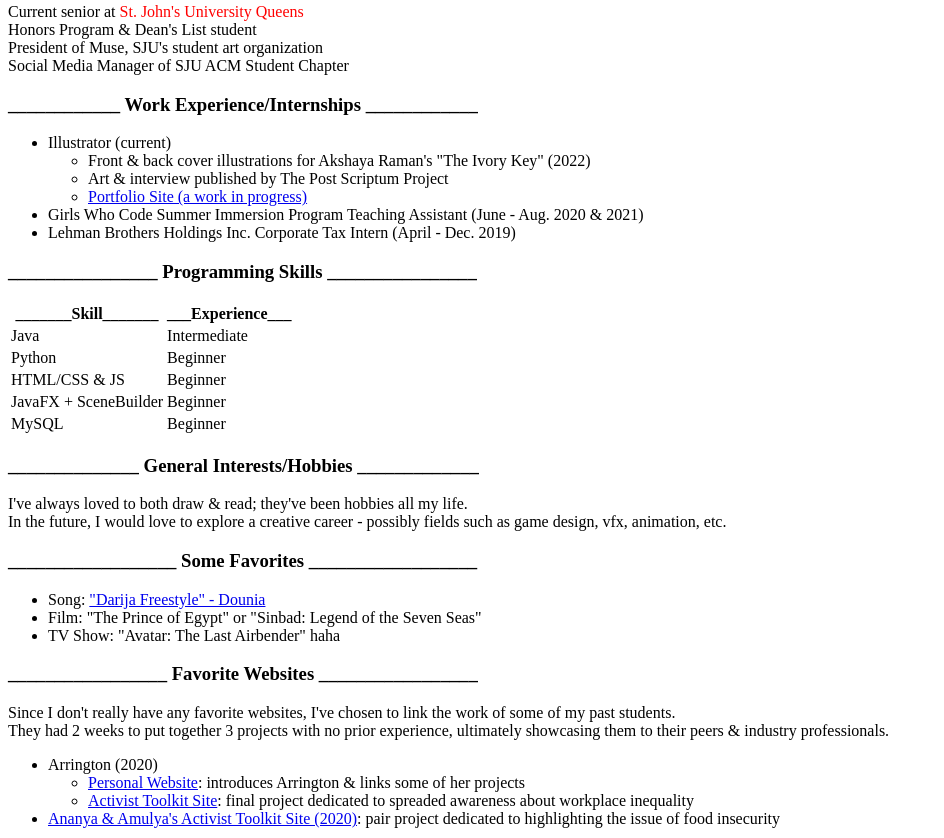
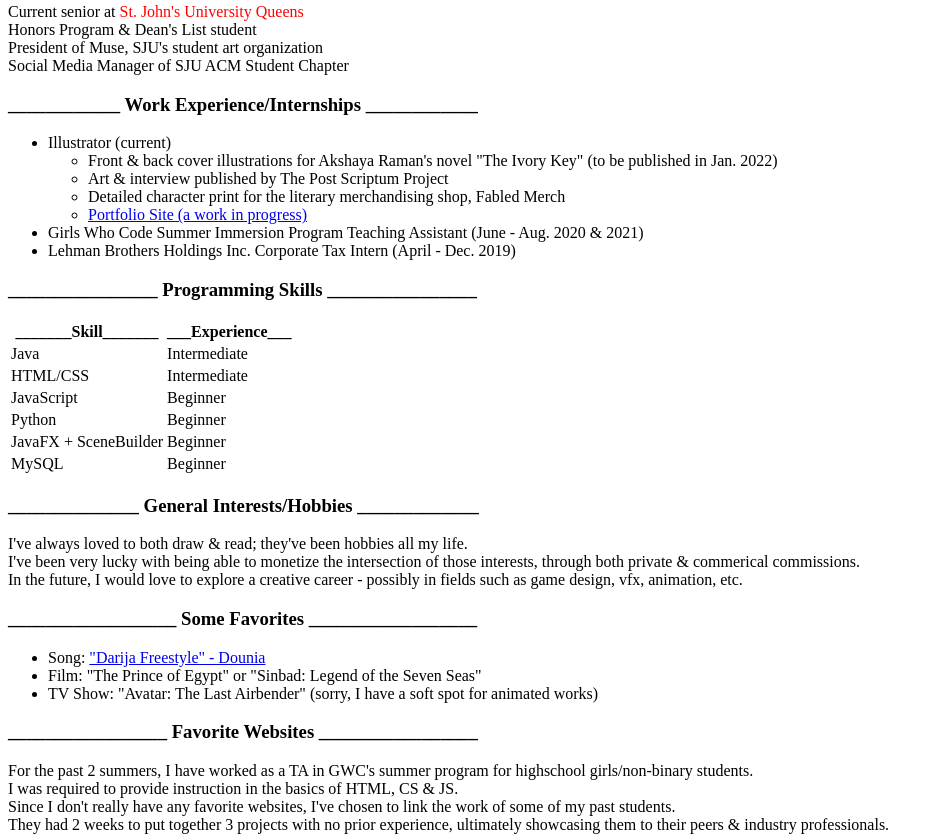
Before and after one commit to jadedeo/CUS1172_Assignment1, a plain HTML site: page index.html in a window 1280 px wide. Shown: the part 604-1442 px from the top of the page, without its empty margins (0-944 px from the left). Drawn offline with Linux system fonts and the light colour scheme.

Commit message:
fixing some text

```diff
--- a/index.html
+++ b/index.html
@@ -38,8 +38,9 @@
       <ul>
         <li>Illustrator (current)
           <ul>
-            <li>Front & back cover illustrations for Akshaya Raman's "The Ivory Key" (2022)</li>
+            <li>Front & back cover illustrations for Akshaya Raman's novel "The Ivory Key" (to be published in Jan. 2022)</li>
             <li>Art & interview published by The Post Scriptum Project</li>
+            <li>Detailed character print for the literary merchandising shop, Fabled Merch</li>
             <li><a href="https://jadeddraws.wixsite.com/jadedeo" target="_blank">Portfolio Site (a work in progress)</a></li>
           </ul>
         </li>
@@ -62,12 +63,17 @@
         </tr>
 
         <tr>
-          <td>Python</td>
+          <td>HTML/CSS</td>
+          <td>Intermediate</td>
+        </tr>
+
+        <tr>
+          <td>JavaScript</td>
           <td>Beginner</td>
         </tr>
 
         <tr>
-          <td>HTML/CSS & JS</td>
+          <td>Python</td>
           <td>Beginner</td>
         </tr>
 
@@ -86,7 +92,8 @@
     <div id="interests">
       <h3>______________ General Interests/Hobbies _____________</h3>
       <p>I've always loved to both draw & read; they've been hobbies all my life.<br>
-      In the future, I would love to explore a creative career - possibly fields such as game design, vfx, animation, etc.</p>
+      I've been very lucky with being able to monetize the intersection of those interests, through both private & commerical commissions.<br>
+      In the future, I would love to explore a creative career - possibly in fields such as game design, vfx, animation, etc.</p>
     </div>
 
     <div id="favorites">
@@ -94,13 +101,15 @@
       <ul>
         <li>Song: <a href="https://open.spotify.com/track/5uwJok4rYoVFpxBmzKp4Tk?si=bdb41448c0c04fa3" target="_blank">"Darija Freestyle" - Dounia</a></li>
         <li>Film: "The Prince of Egypt" or "Sinbad: Legend of the Seven Seas"</a></li>
-        <li>TV Show: "Avatar: The Last Airbender" haha</li>
+        <li>TV Show: "Avatar: The Last Airbender" (sorry, I have a soft spot for animated works)</li>
       </ul>
     </div>
 
     <div id="websites">
       <h3>_________________ Favorite Websites _________________</h3>
-      <p>Since I don't really have any favorite websites, I've chosen to link the work of some of my past students.<br>
+      <p>For the past 2 summers, I have worked as a TA in GWC's summer program for highschool girls/non-binary students.<br>
+      I was required to provide instruction in the basics of HTML, CS & JS.<br>
+      Since I don't really have any favorite websites, I've chosen to link the work of some of my past students.<br>
       They had 2 weeks to put together 3 projects with no prior experience, ultimately showcasing them to their peers & industry professionals.</p>
       <ul>
         <li>Arrington (2020)
```
